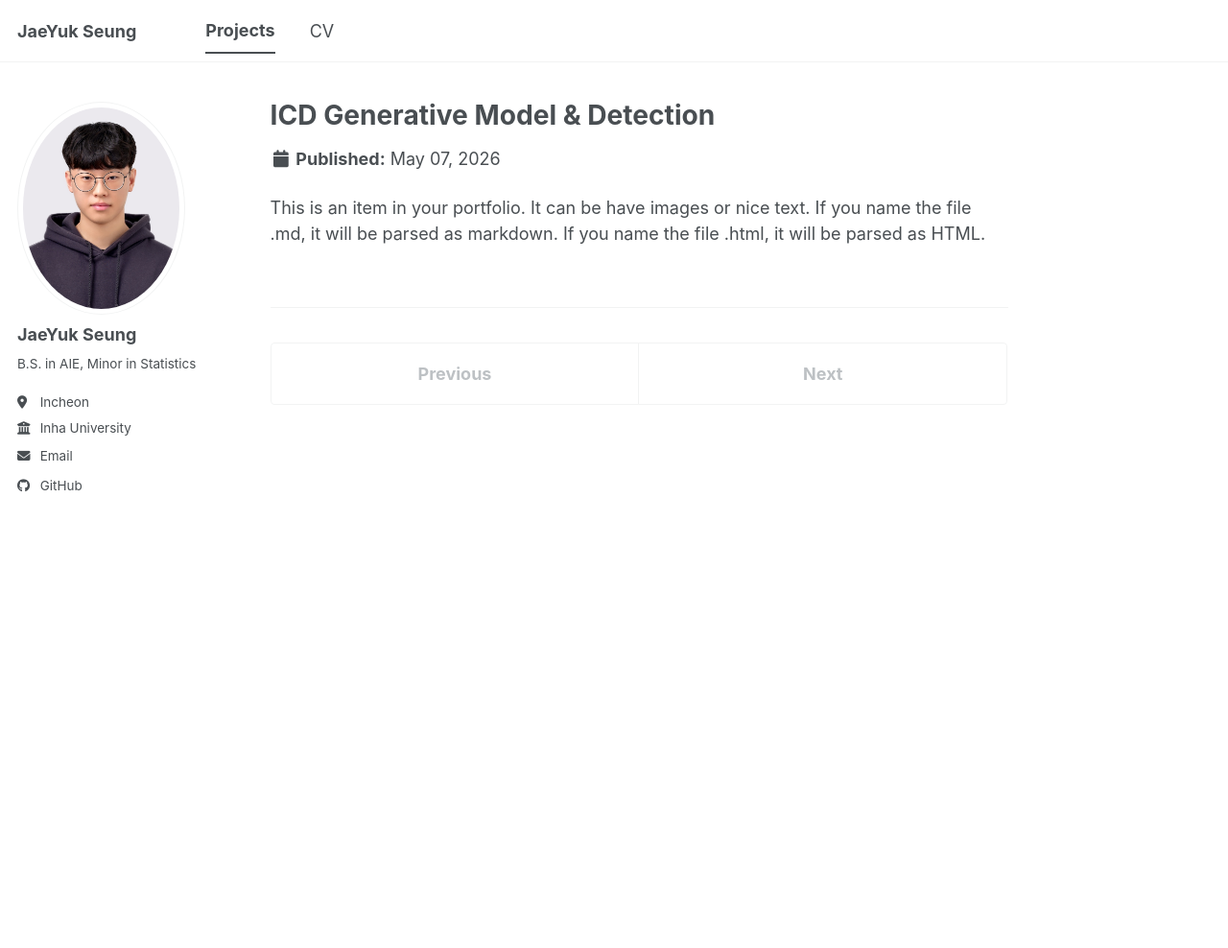
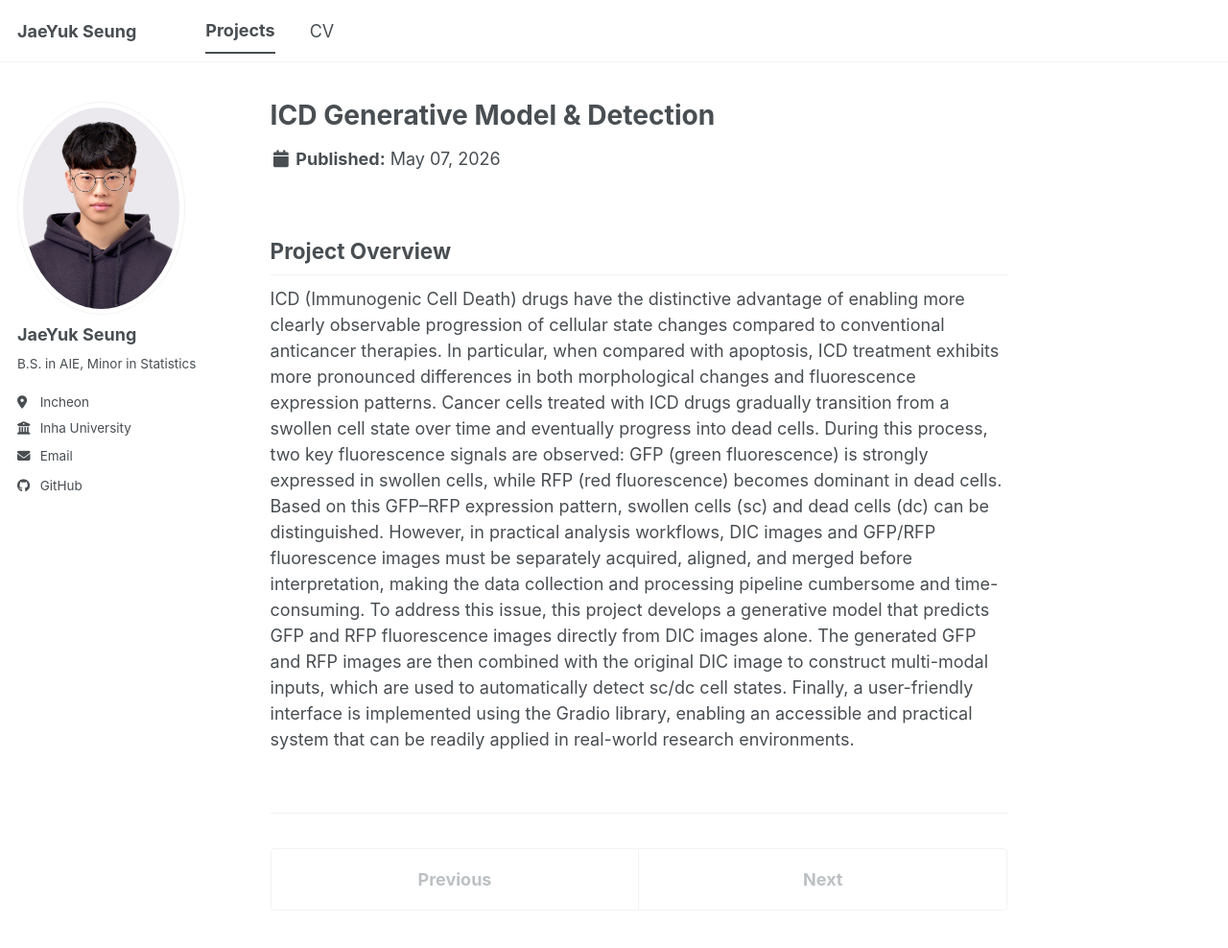
Before and after one commit to JaeWook-S/JaeWook-S.github.io, a Jekyll site: the page built from _projects/projects-2.html, in a window 1280 px wide and 1111 px high. Shown: the top 988 px of the window at 96% size. Built offline with Jekyll 4.4.1, drawn with Linux system fonts in a browser that asks for light colours.

Commit message:
add: project2

```diff
--- a/_projects/projects-2.html
+++ b/_projects/projects-2.html
@@ -5,4 +5,14 @@ excerpt: "Fluorescence image generation and cell state detection
 collection: projects
 ---
 
-This is an item in your portfolio. It can be have images or nice text. If you name the file .md, it will be parsed as markdown. If you name the file .html, it will be parsed as HTML.
+<!----------------------------------------  프로젝트 소개 ----------------------------------------->
+<h2>Project Overview</h2>
+ICD (Immunogenic Cell Death) drugs have the distinctive advantage of enabling more clearly observable progression of cellular state changes compared to conventional anticancer therapies. In particular, when compared with apoptosis, ICD treatment exhibits more pronounced differences in both morphological changes and fluorescence expression patterns.
+
+Cancer cells treated with ICD drugs gradually transition from a swollen cell state over time and eventually progress into dead cells. During this process, two key fluorescence signals are observed: GFP (green fluorescence) is strongly expressed in swollen cells, while RFP (red fluorescence) becomes dominant in dead cells. Based on this GFP–RFP expression pattern, swollen cells (sc) and dead cells (dc) can be distinguished.
+
+However, in practical analysis workflows, DIC images and GFP/RFP fluorescence images must be separately acquired, aligned, and merged before interpretation, making the data collection and processing pipeline cumbersome and time-consuming.
+
+To address this issue, this project develops a generative model that predicts GFP and RFP fluorescence images directly from DIC images alone. The generated GFP and RFP images are then combined with the original DIC image to construct multi-modal inputs, which are used to automatically detect sc/dc cell states.
+
+Finally, a user-friendly interface is implemented using the Gradio library, enabling an accessible and practical system that can be readily applied in real-world research environments.
```
